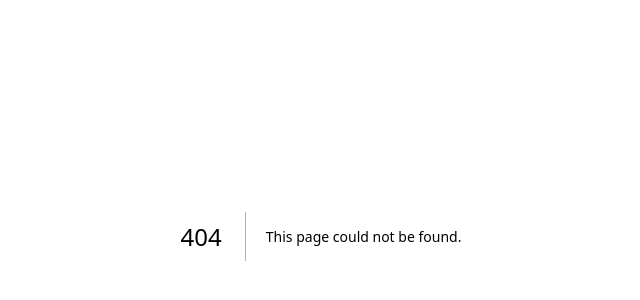
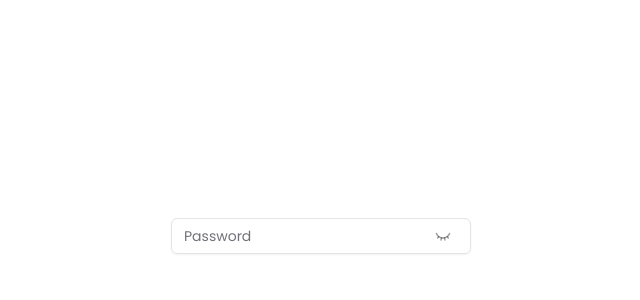
Before and after one commit to akshaywritescode/rangoli-live-components, a Next.js app: page /p/password-input in a window 1280 px wide. Before the commit this address had no page. Shown: the part 164-464 px from the top of the page, without its empty margins (319-959 px from the left). Built offline with nearby package versions, Linux system fonts and the light colour scheme.

Commit message:
added password input

```diff
--- /dev/null
+++ b/src/app/components/PasswordInput.tsx
@@ -0,0 +1,34 @@
+"use client";
+
+import { Input } from "@/components/ui/input";
+import { EyeClosed, EyeIcon } from "lucide-react";
+import { useState } from "react";
+
+type TPasswordInput = React.InputHTMLAttributes<HTMLInputElement> & {
+    className?: string;
+};
+
+export default function PasswordInput({ className, ...rest }: TPasswordInput) {
+    const [visibility, setVisibility] = useState(false);
+
+    return (
+        <div className="relative">
+            <Input
+                type={visibility ? "text" : "password"}
+                className={className}
+                {...rest} // Spread remaining props (like onClick, onChange, etc.)
+            />
+            {visibility ? (
+                <EyeIcon
+                    className="w-4 absolute right-5 top-1/2 -translate-y-1/2 text-black/40 cursor-pointer"
+                    onClick={() => setVisibility((prevState) => !prevState)}
+                />
+            ) : (
+                <EyeClosed
+                    className="w-4 absolute right-5 top-1/2 -translate-y-1/2 text-black/40 cursor-pointer"
+                    onClick={() => setVisibility((prevState) => !prevState)}
+                />
+            )}
+        </div>
+    );
+}
--- /dev/null
+++ b/src/app/p/password-input/page.tsx
@@ -0,0 +1,7 @@
+import PasswordInput from "@/app/components/PasswordInput";
+
+export default function PasswordInputDemo() {
+    return <div className="container-center">
+        <PasswordInput placeholder="Password" className="w-[300px]" />
+    </div>
+}
```
